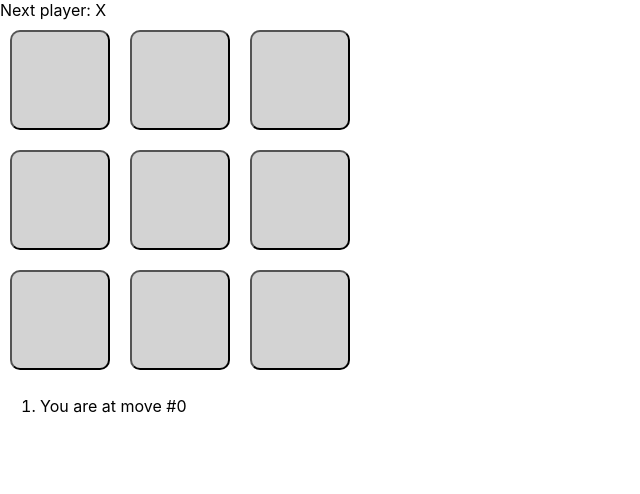
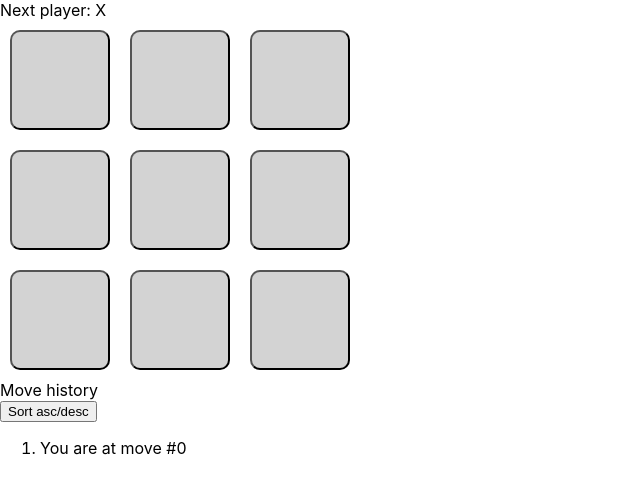
Before and after one commit to saltyp/t2t, a React (Create React App) app: page / in a window 1280 px wide. Shown: the top 494 px of the page, without its empty margins (0-640 px from the left). Built offline with nearby package versions, Linux system fonts and the light colour scheme.

Commit message:
Add a toggle button that lets you sort the moves in either ascending or descending order.

```diff
--- a/src/App.js
+++ b/src/App.js
@@ -8,6 +8,7 @@ function Game() {
   const [currentMove, setCurrentMove] = useState(0);
   const xIsNext = (currentMove % 2) === 0;
   const currentSquares = history[currentMove];
+  const [isAsc, setAscDesc] = useState(true)
 
   function handlePlay(nextSquares) {
     const nextHistory = [...history.slice(0, currentMove+1), nextSquares];
@@ -46,8 +47,13 @@ function Game() {
         <div className="game-board">
             <Board xIsNext={xIsNext} squares={currentSquares} onPlay={handlePlay}/>
         </div>
+
         <div className="game-info">
-            <ol>{moves}</ol>
+          <div>
+            <div className="history-title"> Move history </div>
+            <button onClick={() => setAscDesc(!isAsc)}> Sort asc/desc </button>
+          </div>
+          <ol>{isAsc? moves : moves.reverse()}</ol>
         </div>
     </div>
   );
```
